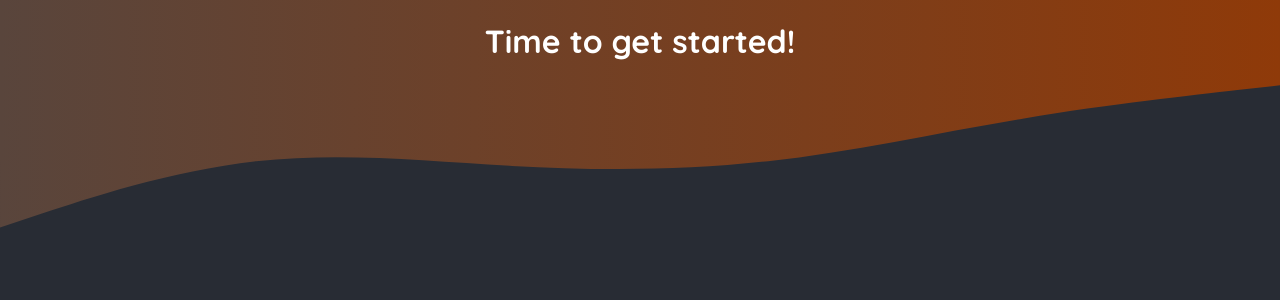
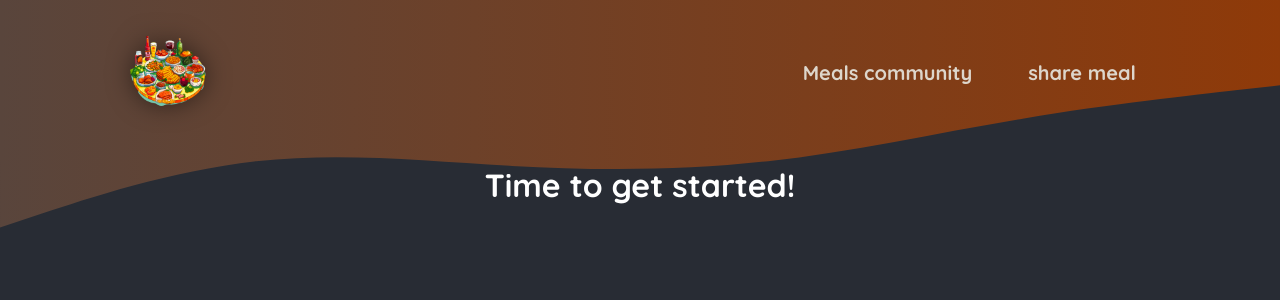
Before and after one commit to Muhammad0320/foodie, a Next.js app: page / in a window 1280 px wide. Shown: the top 300 px of the page. Built offline with nearby package versions, Linux system fonts and the light colour scheme.

Commit message:
chore: update

```diff
--- a/app/layout.js
+++ b/app/layout.js
@@ -1,8 +1,9 @@
-import './globals.css';
+import MainHeader from "@/components/mainHeader";
+import "./globals.css";
 
 export const metadata = {
-  title: 'NextLevel Food',
-  description: 'Delicious meals, shared by a food-loving community.',
+  title: "NextLevel Food",
+  description: "Delicious meals, shared by a food-loving community.",
 };
 
 export default function RootLayout({ children }) {
@@ -15,11 +16,11 @@ export default function RootLayout({ children }) {
               <linearGradient id="gradient" x1="0%" y1="0%" x2="100%" y2="0%">
                 <stop
                   offset="0%"
-                  style={{ stopColor: '#59453c', stopOpacity: '1' }}
+                  style={{ stopColor: "#59453c", stopOpacity: "1" }}
                 />
                 <stop
                   offset="100%"
-                  style={{ stopColor: '#8f3a09', stopOpacity: '1' }}
+                  style={{ stopColor: "#8f3a09", stopOpacity: "1" }}
                 />
               </linearGradient>
             </defs>
@@ -30,6 +31,8 @@ export default function RootLayout({ children }) {
           </svg>
         </div>
 
+        <MainHeader />
+
         {children}
       </body>
     </html>
--- a/components/mainHeader.jsx
+++ b/components/mainHeader.jsx
@@ -1,15 +1,15 @@
 import Link from "next/link";
-
+import classes from "./mainHeader.module.css";
 import logo from "@/assets/logo.png";
 
 function MainHeader() {
   return (
-    <header>
-      <Link href="/">
+    <header className={classes.header}>
+      <Link href="/" className={classes.logo}>
         <img src={logo.src} alt="A plate w/ food init" />
       </Link>
 
-      <nav>
+      <nav className={classes.nav}>
         <ul>
           <li>
             <Link href="/community"> Meals community </Link>
```
